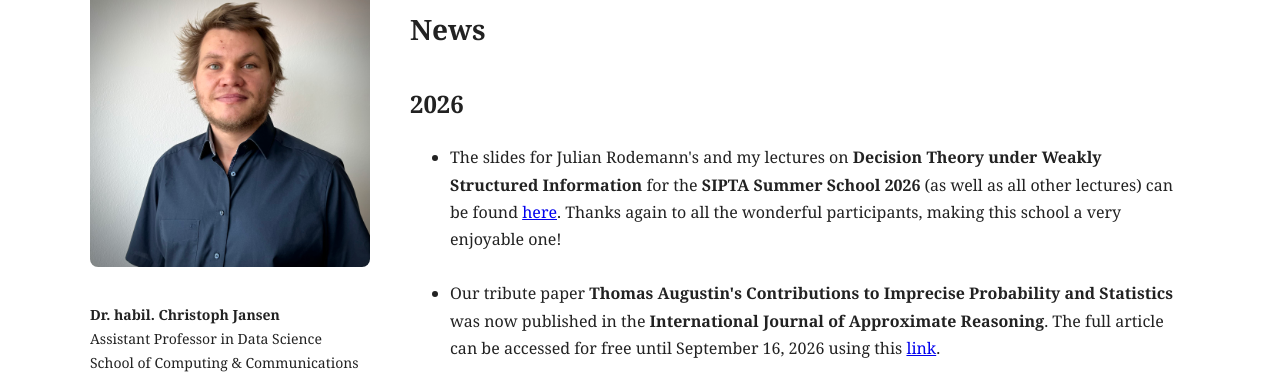
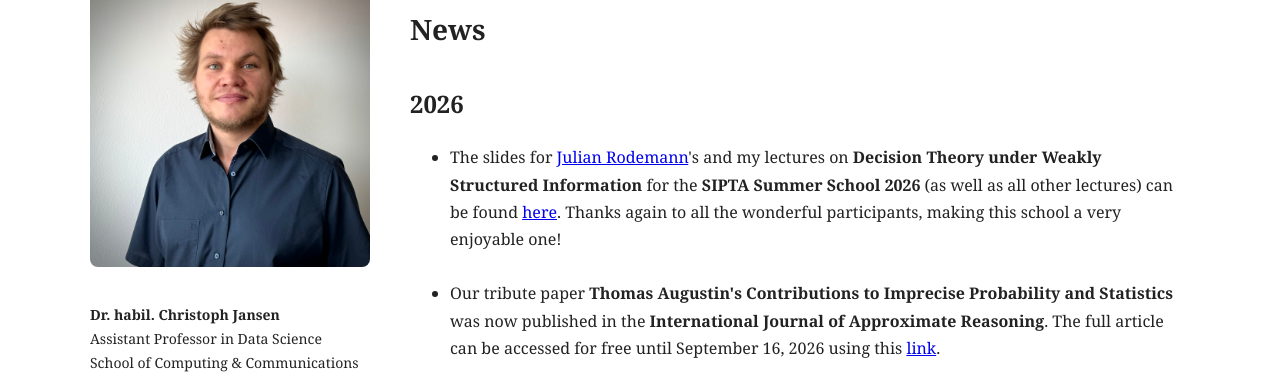
Before and after one commit to jansenc/jansenc.github.io, a Jekyll site: the page built from news/index.md, in a window 1280 px wide. Shown: the part 170-544 px from the top of the page. Built offline with Jekyll 4.4.1, drawn with Linux system fonts in a browser that asks for light colours; part of the change alters nothing that is shown.

```diff
--- a/news/index.md
+++ b/news/index.md
@@ -9,7 +9,7 @@ permalink: /news/
 <h2>2026</h2>
 <ul>
     <li>
-    The slides for Julian Rodemann's and my lectures on <strong>Decision Theory under Weakly Structured Information</strong> for the <strong>SIPTA Summer School 2026</strong> (as well as all other lectures) can be found <a href="https://www.ifi.lmu.de/kiml/en/school26/materials/">here</a>. Thanks again to all the wonderful participants, making this school a very enjoyable one!
+    The slides for <a href="https://rodemann.github.io/">Julian Rodemann</a>'s and my lectures on <strong>Decision Theory under Weakly Structured Information</strong> for the <strong>SIPTA Summer School 2026</strong> (as well as all other lectures) can be found <a href="https://www.ifi.lmu.de/kiml/en/school26/materials/">here</a>. Thanks again to all the wonderful participants, making this school a very enjoyable one!
   </li>
    <br>
    <li>
```
